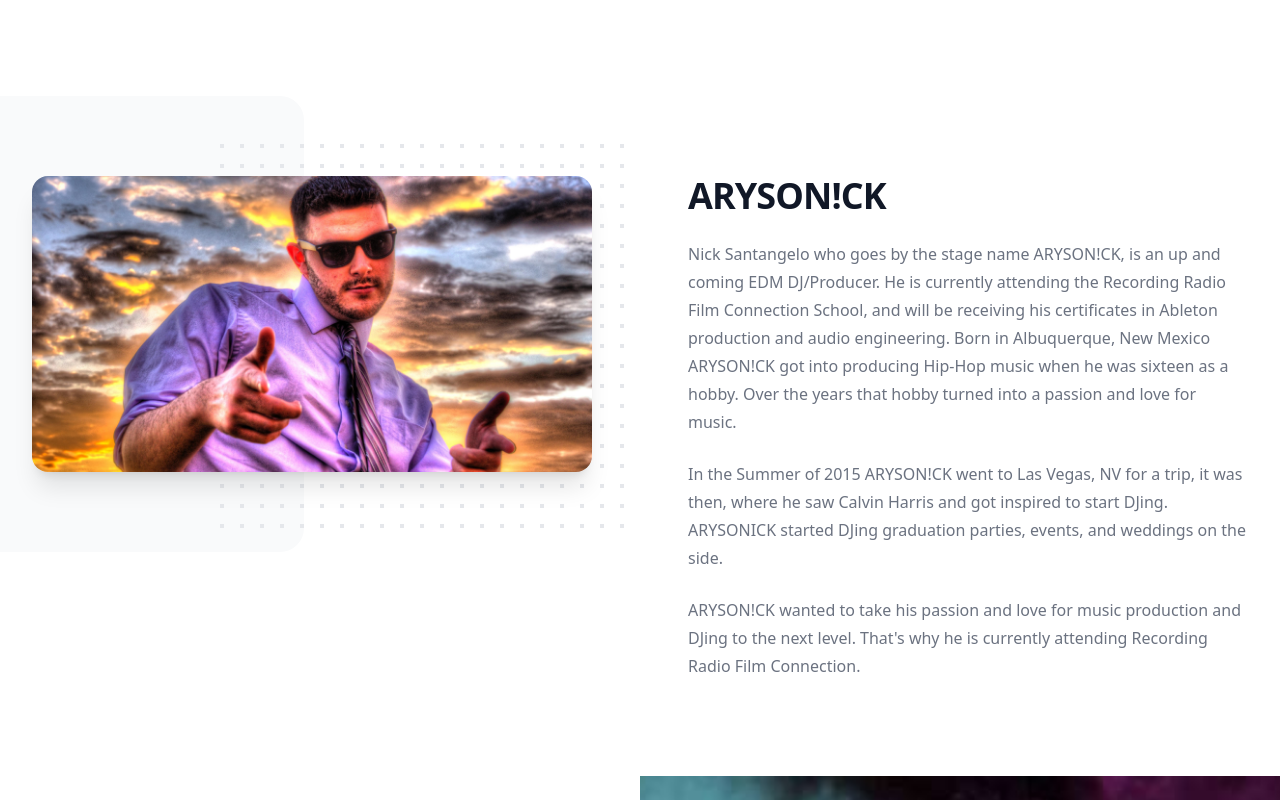
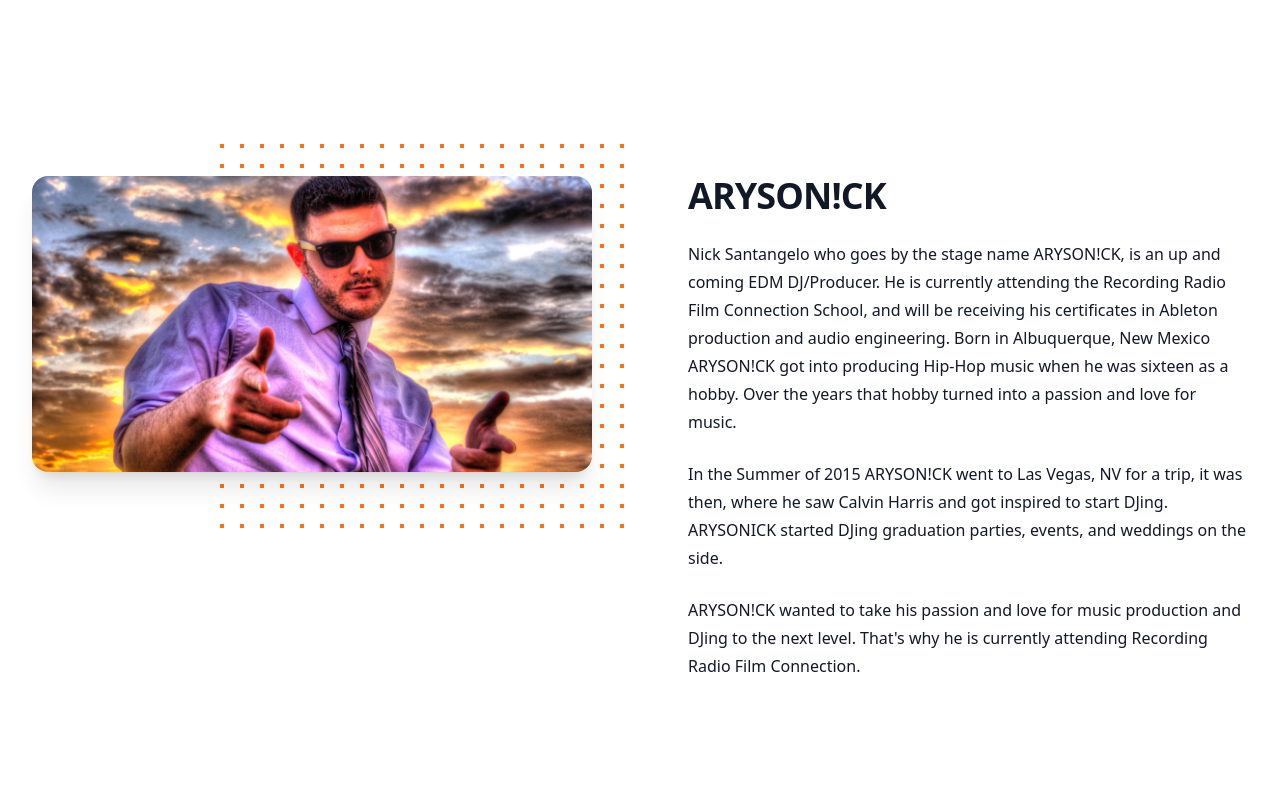
Before and after one commit to BryantDesigns/arysonick-website, a React (Create React App) app: page / in a window 1280 px wide. Shown: the top 800 px of the page. Built offline with nearby package versions, Linux system fonts and the light colour scheme.

Commit message:
Added more styling

```diff
--- a/src/App.js
+++ b/src/App.js
@@ -1,12 +1,16 @@
 import Feature from './components/Feature'
 import Footer from './components/Footer';
 import Form from './components/Form';
+import bg from './images/dj1.jpg'
 
 function App() {
 
   return (
     <>
-      <Feature />
+      <div style={{ background: `url(${bg}) center center cover`}}>
+        <Feature />
+      </div>
+
       <Form />
       <Footer />
     </>
--- a/src/components/Feature.jsx
+++ b/src/components/Feature.jsx
@@ -1,13 +1,13 @@
 import NickImage from '../images/nick.jpg'
 
 
-export default function Example() {
+export default function Feature() {
   return (
-    <div className="relative bg-white py-16 sm:py-24">
-      <div className="lg:mx-auto lg:max-w-7xl lg:px-8 lg:grid lg:grid-cols-2 lg:gap-24 lg:items-start">
+    <div className="relative py-16 sm:py-24">
+      <div className="lg:mx-auto lg:max-w-7xl lg:px-8 lg:grid lg:grid-cols-2 lg:gap-24 lg:items-start bg-white bg-opacity-60">
         <div className="relative sm:py-16 lg:py-0">
           <div aria-hidden="true" className="hidden sm:block lg:absolute lg:inset-y-0 lg:right-0 lg:w-screen">
-            <div className="absolute inset-y-0 right-1/2 w-full bg-gray-50 rounded-r-3xl lg:right-72" />
+            <div className="absolute inset-y-0 right-1/2 w-full rounded-r-3xl lg:right-72" />
             <svg
               className="absolute top-8 left-1/2 -ml-3 lg:-right-8 lg:left-auto lg:top-12"
               width={404}
@@ -24,7 +24,7 @@ export default function Example() {
                   height={20}
                   patternUnits="userSpaceOnUse"
                 >
-                  <rect x={0} y={0} width={4} height={4} className="text-gray-200" fill="currentColor" />
+                  <rect x={0} y={0} width={4} height={4} className="text-orange-500" fill="currentColor" />
                 </pattern>
               </defs>
               <rect width={404} height={392} fill="url(#02f20b47-fd69-4224-a62a-4c9de5c763f7)" />
@@ -51,11 +51,11 @@ export default function Example() {
 
         <div className="relative mx-auto max-w-md px-4 sm:max-w-3xl sm:px-6 lg:px-0">
           {/* Content area */}
-          <div className="pt-12 sm:pt-16 lg:pt-20">
+          <div className="py-12 sm:py-16 lg:py-20">
             <h2 className="text-3xl text-gray-900 font-extrabold tracking-tight sm:text-4xl">
               ARYSON!CK
             </h2>
-            <div className="mt-6 text-gray-500 space-y-6">
+            <div className="my-6 text-gray-900 space-y-6 font-medium">
               <p className="text-base leading-7">
                 Nick Santangelo who goes by the stage name ARYSON!CK, is an up and coming EDM DJ/Producer. He is currently attending the Recording Radio Film Connection School, and will be receiving his certificates in Ableton production and audio engineering. Born in Albuquerque, New Mexico ARYSON!CK got into producing Hip-Hop music when he was sixteen as a hobby. Over the years that hobby turned into a passion and love for music.
               </p>
```
